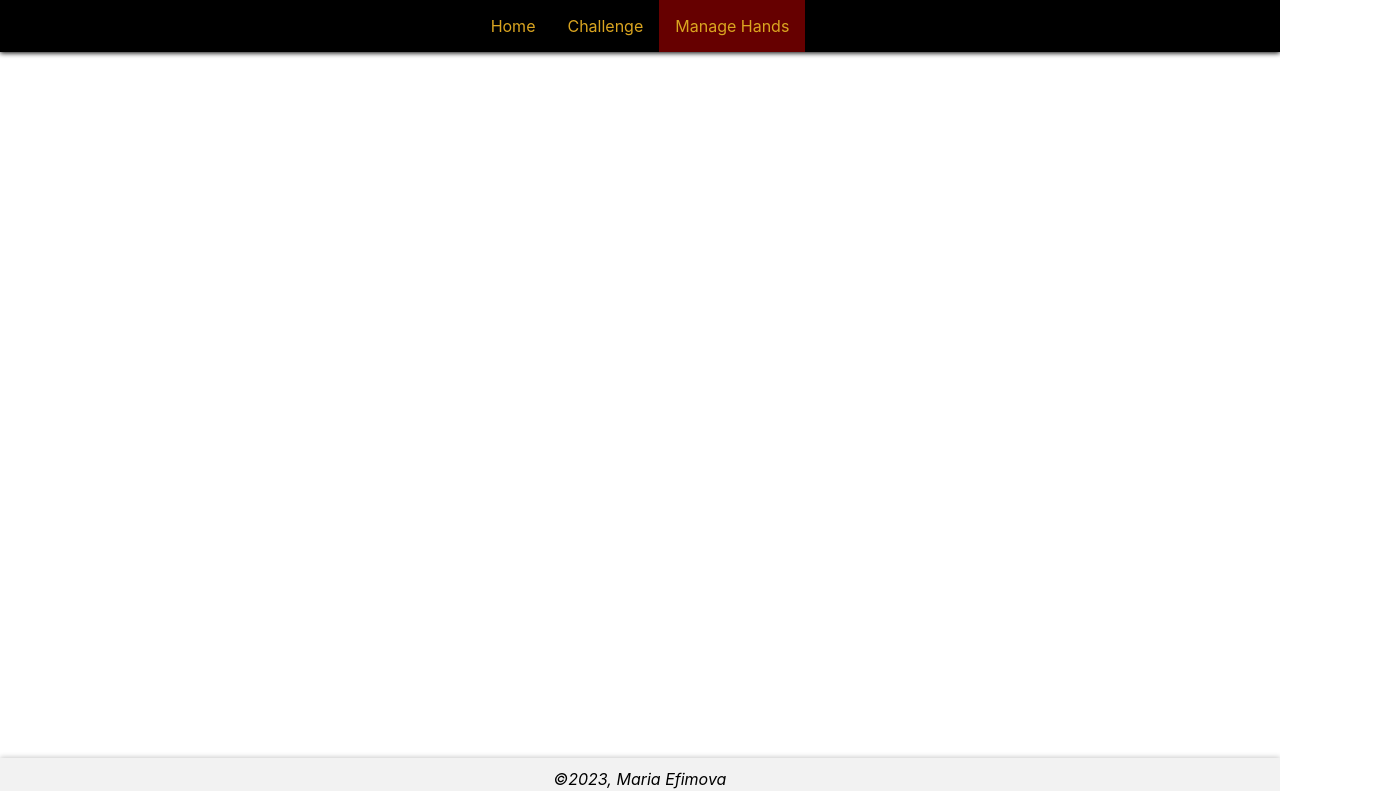
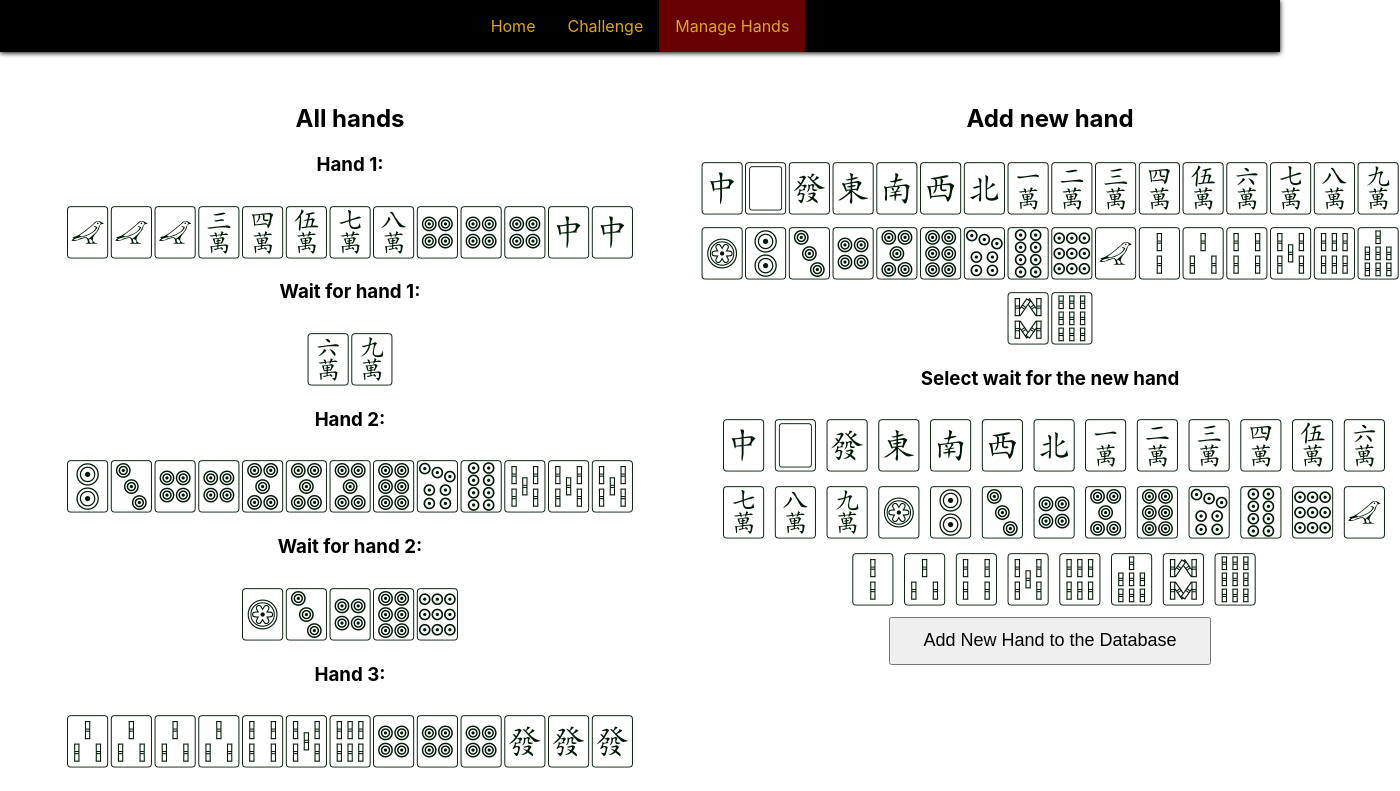
Before and after one commit to MarEf/machi_trainer, a React (Create React App) app: page /hands in a window 1280 px wide. Shown: the top 791 px of the page, 1400 px wide, since content can reach past the window. Built offline with nearby package versions, Linux system fonts and the light colour scheme; data requests are answered from the project's data file.

Commit message:
Graphic interface for adding new hands. Relies on user for validity.

```diff
--- a/db.json
+++ b/db.json
@@ -125,6 +125,50 @@
         "P2",
         "P5"
       ]
+    },
+    {
+      "hand": [
+        "P2",
+        "P3",
+        "P4",
+        "P2",
+        "P3",
+        "P4",
+        "P2",
+        "P3",
+        "P4",
+        "B4",
+        "B4",
+        "M7",
+        "M7"
+      ],
+      "wait": [
+        "B4",
+        "M7"
+      ],
+      "id": 6
+    },
+    {
+      "hand": [
+        "M1",
+        "M2",
+        "M3",
+        "M4",
+        "M5",
+        "M6",
+        "M7",
+        "M8",
+        "M9",
+        "xHAKU",
+        "xHAKU",
+        "xCHUN",
+        "xCHUN"
+      ],
+      "wait": [
+        "xCHUN",
+        "xHAKU"
+      ],
+      "id": 7
     }
   ]
 }
--- a/src/App.css
+++ b/src/App.css
@@ -42,6 +42,11 @@
   text-decoration: none;
 }
 
+.add-new-hand {
+  display: flex;
+  flex-direction: row;
+}
+
 .link-active {
   background-color: var(--tile-selected);
 }
--- a/src/App.js
+++ b/src/App.js
@@ -16,6 +16,8 @@ function App() {
   const [tileSelect, setTileSelect] = React.useState(new Array(tiles.length).fill(false))
   /* Array of tile_id's of selected tiles */
   const [selectedTiles, setSelectedTiles] = React.useState(new Array())
+  /* Array for loading the hands stored in the database */
+  const [hands, setHands] = React.useState(new Array());
 
   const handleTileSelection = (position, value) => {
     const updatedTileSelection = tileSelect.map((tile, index) => index === position ? !tile : tile)
@@ -42,9 +44,9 @@ function App() {
 
         <Routes>
           <Route path="/" element={<Home />} />
-          <Route path="/challenge" element={<Challenge tileSelect={tileSelect} setTileSelect={setTileSelect} selectedTiles={selectedTiles} handleTileSelection={handleTileSelection} tiles={tiles} />} />
-          <Route path="/challenge/scrambled" element={<Challenge tileSelect={tileSelect} setTileSelect={setTileSelect} selectedTiles={selectedTiles} handleTileSelection={handleTileSelection} tiles={tiles} mode={"scrambled"} />} />
-          <Route path="/hands" element={<Hands />} />
+          <Route path="/challenge" element={<Challenge hands={hands} setHands={setHands} tileSelect={tileSelect} setTileSelect={setTileSelect} selectedTiles={selectedTiles} handleTileSelection={handleTileSelection} tiles={tiles} />} />
+          <Route path="/challenge/scrambled" element={<Challenge hands={hands} setHands={setHands} tileSelect={tileSelect} setTileSelect={setTileSelect} selectedTiles={selectedTiles} handleTileSelection={handleTileSelection} tiles={tiles} mode={"scrambled"} />} />
+          <Route path="/hands" element={<Hands hands={hands} setHands={setHands} tiles={tiles} tileSelect={tileSelect} handleTileSelection={handleTileSelection} selectedTiles={selectedTiles} />} />
         </Routes>
 
         <div className='footer'>
--- a/src/components/Challenge.js
+++ b/src/components/Challenge.js
@@ -5,7 +5,7 @@ import { useState } from 'react'
 import Result from './Result'
 
 
-const Challenge = ({ tileSelect, setTileSelect, selectedTiles, handleTileSelection, tiles, mode }) => {
+const Challenge = ({ hands, setHands, tileSelect, setTileSelect, selectedTiles, handleTileSelection, tiles, mode }) => {
     const [challengesLeft, setChallengesLeft] = useState(5)
     const [totalWaitTiles, setTotalWaitTiles] = useState(0)
     const [tilesCorrect, setTilesCorrect] = useState(0)
@@ -15,6 +15,8 @@ const Challenge = ({ tileSelect, setTileSelect, selectedTiles, handleTileSelecti
         <div>
             {challengesLeft > 0
                 ? <Problem
+                    hands={hands}
+                    setHands={setHands}
                     tileSelect={tileSelect}
                     setTileSelect={setTileSelect}
                     selectedTiles={selectedTiles}
@@ -45,6 +47,8 @@ const Challenge = ({ tileSelect, setTileSelect, selectedTiles, handleTileSelecti
 }
 
 Challenge.propTypes = {
+    hands: PropTypes.array.isRequired,
+    setHands: PropTypes.func.isRequired,
     tileSelect: PropTypes.array.isRequired,
     setTileSelect: PropTypes.func.isRequired,
     selectedTiles: PropTypes.array.isRequired,
--- a/src/components/Hand.js
+++ b/src/components/Hand.js
@@ -1,7 +1,13 @@
 import Tile from "./Tile"
 import PropTypes from 'prop-types'
 
-const Hand = ({ hand, tiles }) => {
+const Hand = ({ hand, tiles, editable = false, newHand, setNewHand }) => {
+
+    const removeTile = (tile) => {
+        const editedHand = newHand.filter(handTile => handTile !== tile)
+        setNewHand(editedHand)
+    }
+
     return (
         <div className="hand">
             {
@@ -9,9 +15,14 @@ const Hand = ({ hand, tiles }) => {
                     const tile = tiles.find(({ tile_id }) => tile_id === id)
 
                     return (
-                        <span key={index}>
-                            <Tile tile_id={id} tile={tile.tile} challenge={false} />
-                        </span>
+                        !editable
+                            ? <span key={index}>
+                                <Tile tile_id={id} tile={tile.tile} challenge={false} />
+                            </span>
+                            : <button key={index} onClick={() => removeTile(tile.tile_id)}>
+                                <Tile tile_id={id} tile={tile.tile} challenge={false} />
+                            </button>
+
                     )
                 }, 0)
             }
@@ -21,7 +32,10 @@ const Hand = ({ hand, tiles }) => {
 
 Hand.propTypes = {
     hand: PropTypes.array.isRequired,
-    tiles: PropTypes.array.isRequired
+    tiles: PropTypes.array.isRequired,
+    editable: PropTypes.bool,
+    newHand: PropTypes.array,
+    setNewHand: PropTypes.func
 }
 
 export default Hand
--- /dev/null
+++ b/src/components/Hands.css
@@ -0,0 +1,19 @@
+.add-tiles button,
+.hand button {
+    width: fit-content;
+    height: fit-content;
+    margin: 0;
+    padding: 0;
+    border: none;
+    background-color: transparent;
+}
+
+.add-tiles button:hover,
+.hand button:hover {
+    font-weight: bold;
+}
+
+.add-tiles button:active,
+.hand button:active {
+    font-weight: normal;
+}
--- a/src/components/Hands.js
+++ b/src/components/Hands.js
@@ -1,9 +1,99 @@
-const Hands = () => {
+import axios from "axios"
+import { useEffect, useState } from "react"
+import PropTypes from 'prop-types'
+import Hand from "./Hand"
+import Tile from "./Tile"
+import "./Hands.css"
+
+const Hands = ({ hands, setHands, tiles, tileSelect, handleTileSelection, selectedTiles }) => {
+    const [newHand, setNewHand] = useState(new Array())
+
+    useEffect(() => {
+        axios
+            .get("http://localhost:3001/hands/")
+            .then(response => {
+                setHands(response.data)
+            })
+    }, [])
+
+
+    const addTileToHand = (tile) => {
+        if (newHand.length < 17) setNewHand(newHand.concat(tile))
+    }
+
+    const addNewHand = () => {
+        axios
+            .post("http://localhost:3001/hands", {
+                hand: newHand,
+                wait: selectedTiles
+            }).then(
+                axios
+                    .get("http://localhost:3001/hands/")
+                    .then(response => {
+                        setHands(response.data)
+                    })
+            )
+    }
+
     return (
-        <div>
+        <div className="add-new-hand">
+            <div className="all-hands">
+                <h2>All hands</h2>
+                {
+                    hands.map(hand => (
+                        <div key={hand.id}>
+                            <h3>Hand {hand.id}:</h3>
+                            <Hand hand={hand.hand} tiles={tiles} />
+                            <h3>Wait for hand {hand.id}:</h3>
+                            <Hand hand={hand.wait} tiles={tiles} />
+                        </div>
+                    ))
+                }
+            </div>
 
-        </div>
+            <div className="new-hand">
+                <h2>Add new hand</h2>
+                <div className="hand-preview">
+                    <Hand hand={newHand} tiles={tiles} editable={true} newHand={newHand} setNewHand={setNewHand} />
+                </div>
+                <div className="add-tiles">
+                    {
+                        tiles.map(tile => (
+                            <button key={tile.tile_id} onClick={() => addTileToHand(tile.tile_id)}>
+                                <Tile tile_id={tile.tile_id} tile={tile.tile} challenge={false} />
+                            </button>
+                        ))
+                    }
+                </div>
+                <div className="select-wait">
+                    <h3>Select wait for the new hand</h3>
+                    <div>
+                        {
+                            tiles.map(({ tile_id, tile }, index) => {
+                                return (
+                                    <span key={index}>
+                                        <Tile tile_id={tile_id} tile={tile} challenge={true} value={tileSelect[index]} onChange={() => handleTileSelection(index, tile_id)} />
+                                    </span>
+                                )
+                            }, 0)
+                        }
+                    </div>
+                    <div>
+                        <button onClick={() => addNewHand()}>Add New Hand to the Database</button>
+                    </div>
+                </div>
+            </div >
+        </div >
     )
 }
 
+Hands.propTypes = {
+    hands: PropTypes.array.isRequired,
+    setHands: PropTypes.func.isRequired,
+    tiles: PropTypes.array.isRequired,
+    tileSelect: PropTypes.array.isRequired,
+    handleTileSelection: PropTypes.func.isRequired,
+    selectedTiles: PropTypes.array.isRequired
+}
+
 export default Hands
--- a/src/components/Problem.js
+++ b/src/components/Problem.js
@@ -7,6 +7,8 @@ import { useEffect } from 'react'
 import Hand from './Hand'
 
 const Problem = ({
+    hands,
+    setHands,
     tileSelect,
     setTileSelect,
     selectedTiles,
@@ -22,7 +24,6 @@ const Problem = ({
     tiles,
     mode }) => {
 
-    const [hands, setHands] = React.useState(new Array());
     const [currentHand, setCurrentHand] = React.useState(new Array());
     const [currentWait, setCurrentWait] = React.useState(new Array());
     const [displayWait, setDisplayWait] = React.useState(new Array());
@@ -63,19 +64,16 @@ const Problem = ({
 
         /* Compare selection to expected wait and calculate the score */
         if (JSON.stringify(wait) === JSON.stringify(selection)) {
-            totalCorrect += wait.lenght
+            totalCorrect += wait.length
         } else {
             selection.forEach(tile => {
                 if (wait.includes(tile)) {
                     totalCorrect += 1
-                } else {
+                } else if (!wait.includes(tile)) {
                     totalIncorrect += 1
                 }
             });
         }
-
-        console.log(`Total correct: ${totalCorrect}`)
-        console.log(`Total incorrect: ${totalIncorrect}`)
 
         setTotalWaitTiles(totalTiles)
         setTilesCorrect(totalCorrect)
@@ -96,6 +94,9 @@ const Problem = ({
         setChallengesLeft(challengesLeft - 1)
         setSolved(false)
 
+        console.log(totalWaitTiles)
+        console.log(tilesCorrect)
+        console.log(tilesIncorrect)
 
         setCurrentHand(scrambleHand(hands[newHandId].hand))
         setCurrentWait(hands[newHandId].wait)
@@ -121,8 +122,8 @@ const Problem = ({
             </div>
 
             {!solved
-                ? <button className='submit-challenge' onClick={handleSubmit}>Submit</button>
-                : <button className='next-challenge' onClick={handleNext}>Continue</button>
+                ? <button className='submit-challenge' onClick={() => handleSubmit()}>Submit</button>
+                : <button className='next-challenge' onClick={() => handleNext()}>Continue</button>
             }
 
             <div className='tiles'>
@@ -142,6 +143,8 @@ const Problem = ({
 }
 
 Problem.propTypes = {
+    hands: PropTypes.array.isRequired,
+    setHands: PropTypes.func.isRequired,
     tileSelect: PropTypes.array.isRequired,
     setTileSelect: PropTypes.func.isRequired,
     selectedTiles: PropTypes.array.isRequired,
```
Lines whose indentation alone changed are shown as unchanged.
